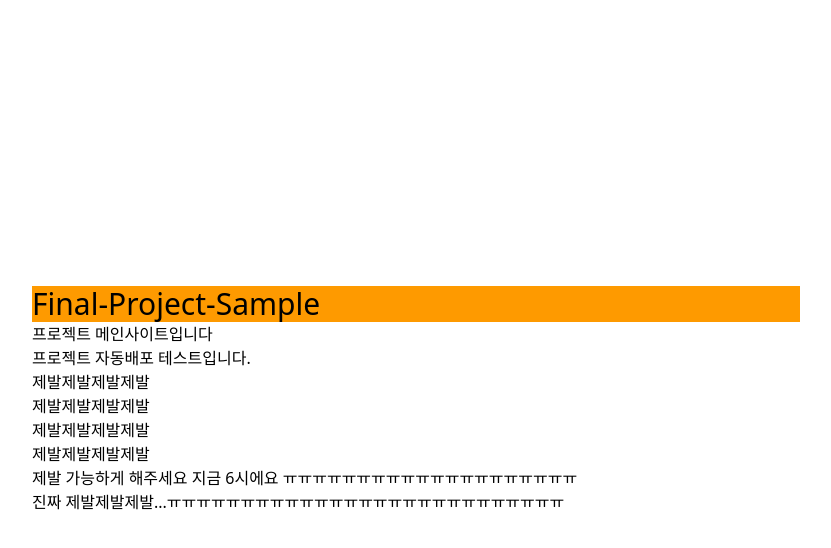
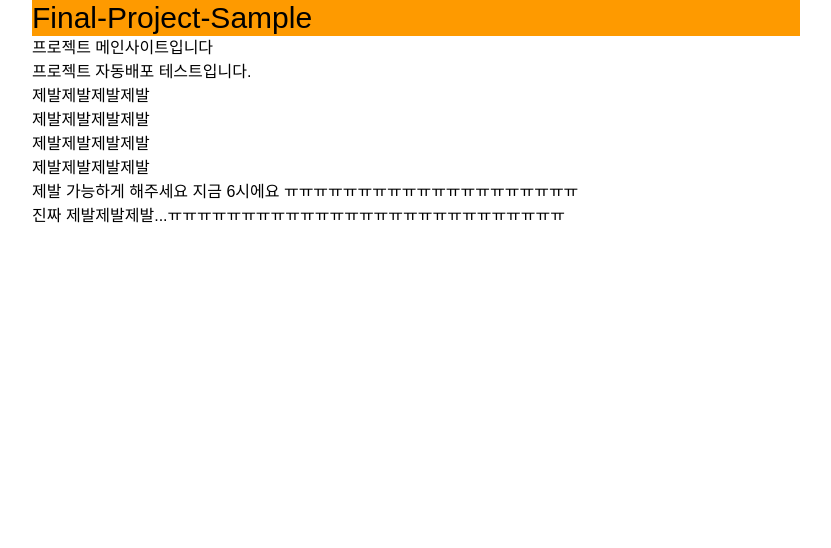
Before and after one commit to SiwonYoo/Twogether, a Next.js app: page / in a window 1280 px wide. Shown: the top 548 px of the page, without its empty margins (224-1055 px from the left). Built offline with nearby package versions, Linux system fonts and the light colour scheme; a web font is replaced by a local one.

Commit message:
🔀merge: Merge develop branch

```diff
--- a/src/app/layout.tsx
+++ b/src/app/layout.tsx
@@ -1,4 +1,11 @@
 import './globals.css';
+import localFont from 'next/font/local';
+
+const pretendard = localFont({
+  src: '../../public/font/PretendardVariable.ttf',
+  display: 'swap', // 폰트 로딩
+  weight: '45 920',
+});
 
 export default function RootLayout({
   children,
@@ -7,8 +14,13 @@ export default function RootLayout({
 }>) {
   return (
     <html lang="ko">
-      <body className="flex items-center justify-center min-h-screen px-4 bg-white">
-        <div className="w-full min-w-[400px] max-w-[768px] bg-white">{children}</div>
+      <body className={`flex items-center justify-center min-h-screen bg-white px-4 ${pretendard.className}`}>
+        <div className="relative w-full min-w-[400px] max-w-[768px] min-h-dvh bg-white">
+          {/* <Header /> */}
+          {children}
+          {/* <Footer /> */}
+          {/* <Navigation /> */}
+        </div>
       </body>
     </html>
   );
```
